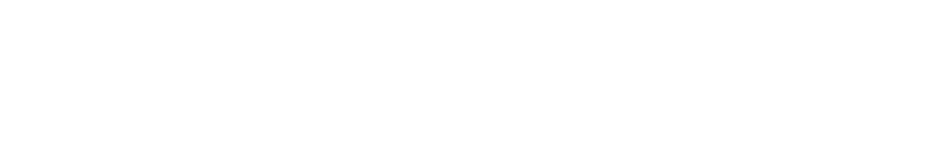
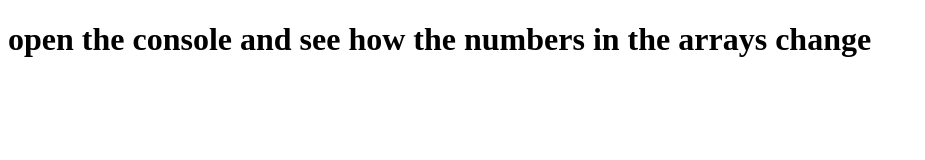
Before and after one commit to Jesu0035/counting-arrays, a plain HTML site: page index.html in a window 1280 px wide. Shown: the whole page, without its empty margins (0-925 px from the left). Drawn offline with Linux system fonts and the light colour scheme.

Commit message:
text coment

```diff
--- a/index.html
+++ b/index.html
@@ -9,7 +9,7 @@
     </title>
 </head>
 <body>
-
+    <h1>open the console and see how the numbers in the arrays change</h1>
 
     <script src="script.js"></script>
 </body>
```
Also changed, not shown: 1 other file.
